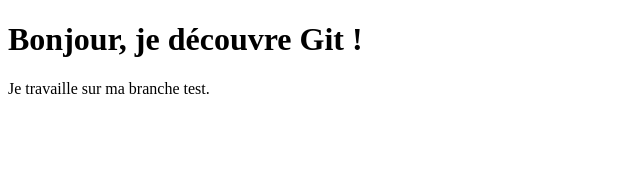
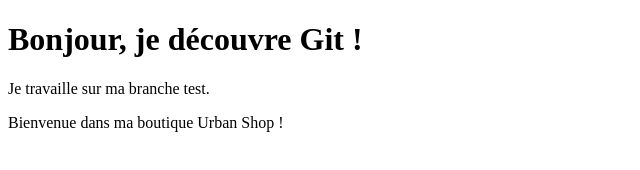
Before and after one commit to ltlutterking225-sketch/MonPremierProjet, a plain HTML site: page index.html in a window 1280 px wide. Shown: the whole page, without its empty margins (0-640 px from the left). Drawn offline with Linux system fonts and the light colour scheme.

Commit message:
Bienvenue dans ma boutique Urban Shop

```diff
--- a/index.html
+++ b/index.html
@@ -6,5 +6,6 @@
 <body>
     <h1>Bonjour, je découvre Git !</h1>
     <p>Je travaille sur ma branche test.</p>
+    <p>Bienvenue dans ma boutique Urban Shop !</p>
 </body>
 </html>
```
